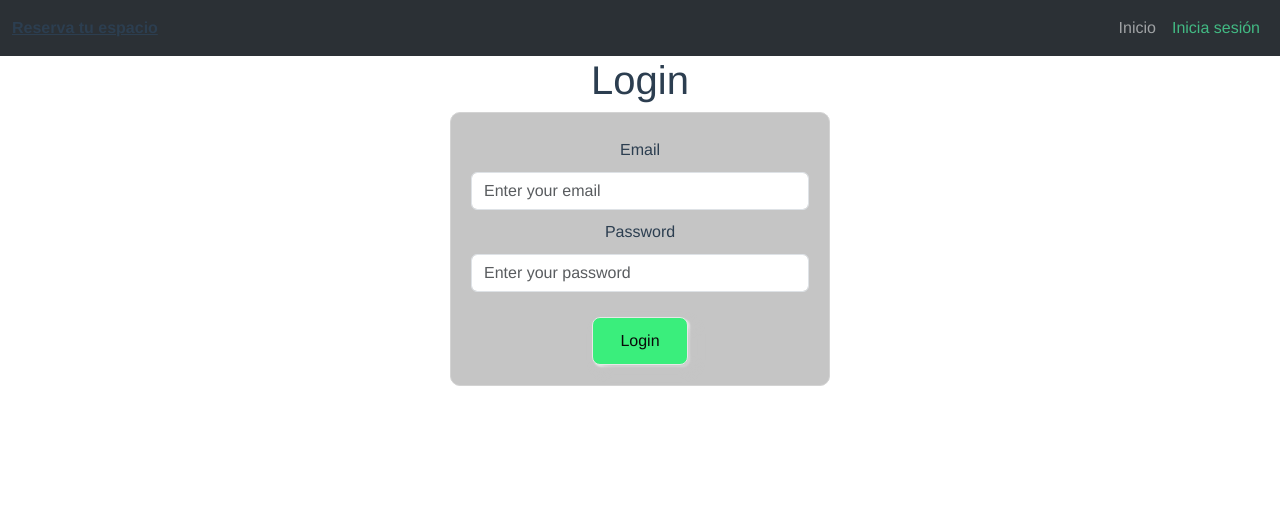
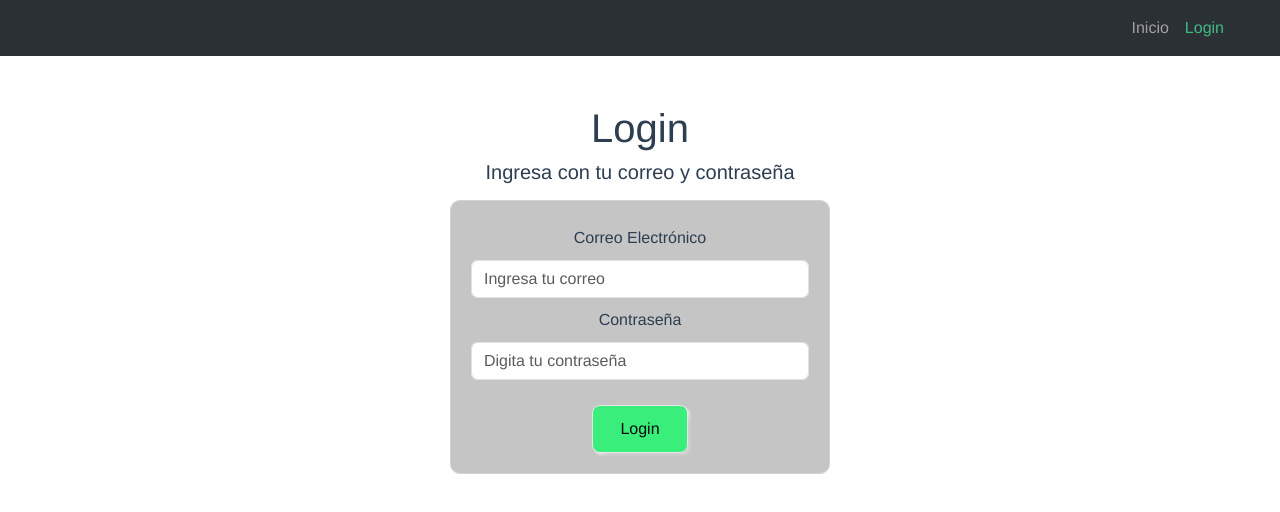
Before and after one commit to SVETASEL/codejam, a Vue app in the folder codejam/: page /login in a window 1280 px wide. Shown: the top 512 px of the page. Built offline with nearby package versions, Linux system fonts and the light colour scheme.

Commit message:
ui updates

```diff
--- a/codejam/src/App.vue
+++ b/codejam/src/App.vue
@@ -1,18 +1,17 @@
 <template>
-  <NavBar/>
-  <router-view/>
+  <NavBar />
+  <router-view />
 </template>
 
 <script>
-import NavBar from './components/NavBar.vue';
+import NavBar from "./components/NavBar.vue";
 
 export default {
   name: "App",
   components: {
-    NavBar
-  }
-
-}
+    NavBar,
+  },
+};
 </script>
 <style lang="scss">
 #app {
@@ -28,7 +27,7 @@ nav {
 
   a {
     font-weight: bold;
-    color: #2c3e50;
+    color: #e8edf2;
 
     &.router-link-exact-active {
       color: #42b983;
--- a/codejam/src/components/NavBar.vue
+++ b/codejam/src/components/NavBar.vue
@@ -1,9 +1,19 @@
 <template>
-<nav class="navbar navbar-expand-lg bg-body-tertiary sticky-top" data-bs-theme="dark">
-        <div class="container-fluid">
-            <router-link class="nav__title" to="/">Reserva tu espacio</router-link>
-            <button class="navbar-toggler" type="button" data-bs-toggle="collapse" data-bs-target="#navbarNav"
-                aria-controls="navbarNav" aria-expanded="false" aria-label="Toggle navigation">
+  <nav
+    class="navbar navbar-expand-lg bg-body-tertiary sticky-top mb-5"
+    data-bs-theme="dark"
+  >
+    <div class="container-fluid px-5">
+      <!--  <router-link class="nav__title" to="/">Reserva tu espacio</router-link> -->
+      <button
+        class="navbar-toggler"
+        type="button"
+        data-bs-toggle="collapse"
+        data-bs-target="#navbarNav"
+        aria-controls="navbarNav"
+        aria-expanded="false"
+        aria-label="Toggle navigation"
+      >
         <span class="navbar-toggler-icon"></span>
       </button>
       <div class="collapse navbar-collapse" id="navbarNav">
@@ -12,60 +22,69 @@
             <router-link to="/" class="nav-link">Inicio</router-link>
           </li>
           <li class="nav-item dropdown" v-if="user">
-                        <a class="nav-link dropdown-toggle" href="" role="button" data-bs-toggle="dropdown" aria-expanded="false">
+            <a
+              class="nav-link dropdown-toggle"
+              href=""
+              role="button"
+              data-bs-toggle="dropdown"
+              aria-expanded="false"
+            >
               Reservas
             </a>
-                        <ul class="dropdown-menu" >
+            <ul class="dropdown-menu">
               <li>
-                                <router-link class="dropdown-item" to="/reservas">Nueva Reserva</router-link>
+                <router-link class="dropdown-item" to="/reservas"
+                  >Nueva Reserva</router-link
+                >
               </li>
               <li>
-                                <router-link class="dropdown-item" to="/mis-reservas" >Mis reservas</router-link>
+                <router-link class="dropdown-item" to="/mis-reservas"
+                  >Mis reservas</router-link
+                >
               </li>
             </ul>
           </li>
 
-
-                    <li class="nav-item" >
-                        <router-link to="/login" class="nav-link" v-if="!user">Inicia sesión</router-link>
+          <li class="nav-item">
+            <router-link to="/login" class="nav-link" v-if="!user"
+              >Login</router-link
+            >
           </li>
-                    <li class="nav-item" >
+          <li class="nav-item">
             <a href="" class="nav-link" v-if="user">Cerrar sesión</a>
           </li>
-
         </ul>
       </div>
     </div>
-    </nav></template>
+  </nav>
+</template>
 
 <script>
-import { mapState, mapActions } from 'vuex';
+import { mapState, mapActions } from "vuex";
 
 export default {
-    name: 'NavBar',
+  name: "NavBar",
   // props: {},
-    data(){
-        return {}
+  data() {
+    return {};
   },
   computed: {
-        ...mapState(["user"])
+    ...mapState(["user"]),
   },
   methods: {
     ...mapActions(["clearUser"]),
-        logout(){
+    logout() {
       this.clearUser();
       alert("Se ha cerrado la sesión.");
       this.$router.push("/");
-        }
-    },    // watch: {},
+    },
+  }, // watch: {},
   // components: {},
   // mixins: [],
   // filters: {},
   // -- Lifecycle Methods
   // -- End Lifecycle Methods
-}
+};
 </script>
 
-<style scoped>
-
-</style>
+<style scoped></style>
--- a/codejam/src/views/LoginView.vue
+++ b/codejam/src/views/LoginView.vue
@@ -2,31 +2,34 @@
   <div class="login">
     <header class="login__header">
       <h1 class="login__title">Login</h1>
+      <h5>Ingresa con tu correo y contraseña</h5>
     </header>
 
-    <main class="login__main container">
+    <main class="login__main container mt-3">
       <div class="login__container-form row">
         <form class="login__form col-12 col-md-4" @submit.prevent="login">
           <div class="login__form-group">
-            <label class="login__label form-label" for="email">Email</label>
+            <label class="login__label form-label" for="email"
+              >Correo Electrónico</label
+            >
             <input
               class="login__input form-control"
               type="email"
               id="email"
-              placeholder="Enter your email"
+              placeholder="Ingresa tu correo"
               v-model="email"
             />
           </div>
 
           <div class="login__form-group">
             <label class="login__label form-label" for="password"
-              >Password</label
+              >Contraseña</label
             >
             <input
               class="login__input form-control"
               type="password"
               id="password"
-              placeholder="Enter your password"
+              placeholder="Digita tu contraseña"
               v-model="password"
             />
           </div>
```
Lines whose indentation alone changed are shown as unchanged.
